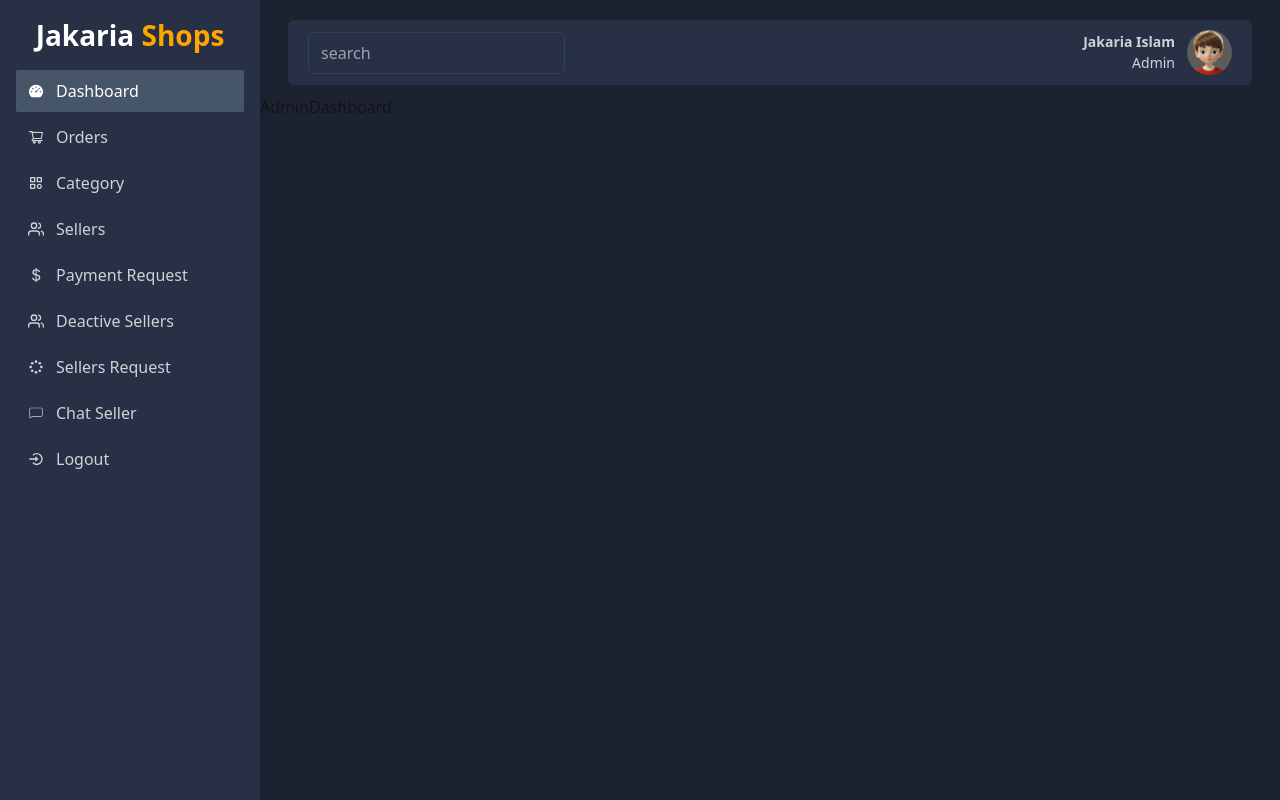
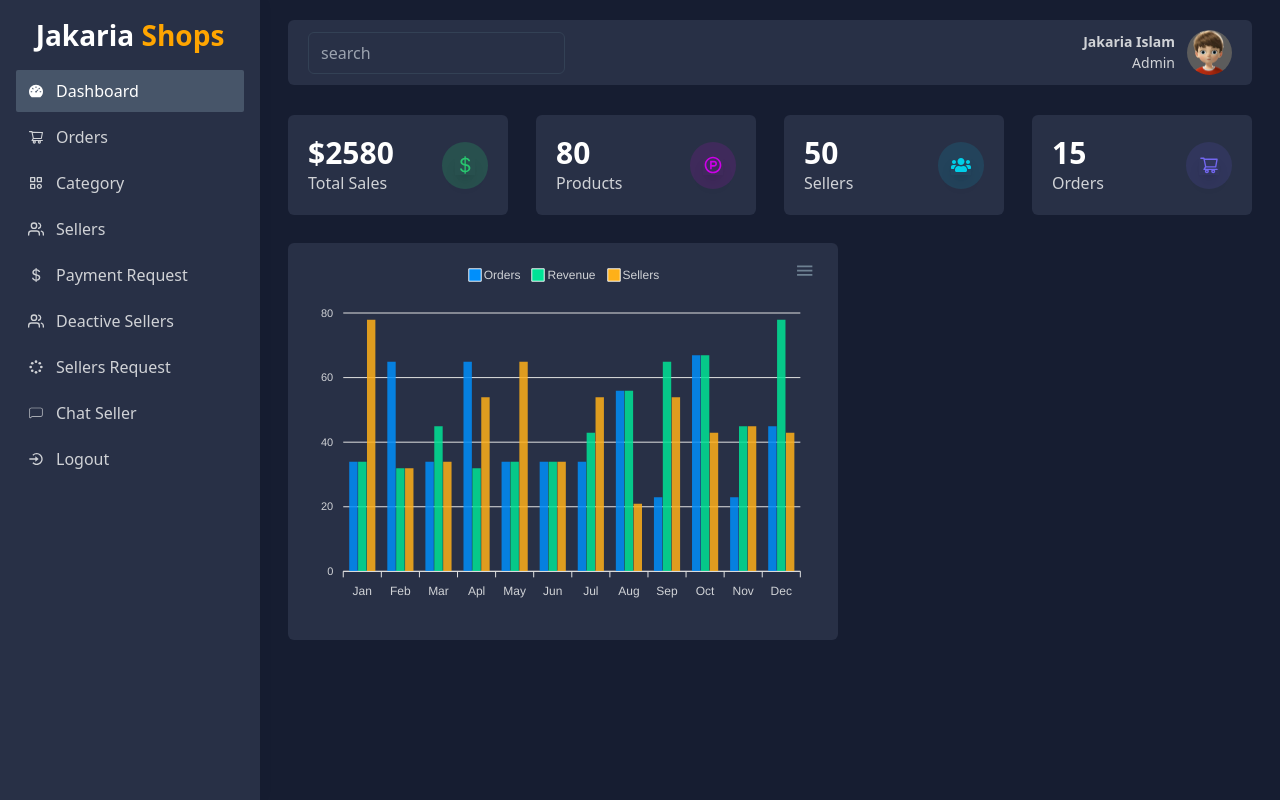
Before and after one commit to jakaria242/Multivendor-ecommerce-dashboard, a React (Create React App) app: page /admin/dashboard in a window 1280 px wide. Built offline with nearby package versions, Linux system fonts and the light colour scheme; no server answers.

Commit message:
dashboard  ar header & chart some design done

```diff
--- a/src/layout/Sidebar.jsx
+++ b/src/layout/Sidebar.jsx
@@ -18,7 +18,7 @@
 
   return (
     <div>
-       <div onClick={()=>setShowSidebar(false)} className={`fixed duration-200 ${!setShowSidebar ? 'invisible' : 'visible'} w-screen h-screen bg-[#22292f80] top-0 left-10 z-10`}></div>
+       <div onClick={()=>setShowSidebar(false)} className={`fixed duration-200 ${!showSidebar ? 'invisible' : 'visible'} w-screen h-screen bg-[#22292f80] top-0 left-10 z-10`}></div>
        <div className={`w-[260px] fixed bg-[#283046] z-50 top-0 h-screen shadow-[0_0_15px_0_rgb(34_41_47_/_5%)] transition-all ${showSidebar ? 'left-0': '-left-[260px] lg:left-0'}`}>
            {/*
 
--- a/src/views/admin/AdminDashboard.jsx
+++ b/src/views/admin/AdminDashboard.jsx
@@ -1,8 +1,105 @@
 import React from 'react'
+import { BsCurrencyDollar } from 'react-icons/bs'
+import { RiProductHuntLine } from 'react-icons/ri'
+import { FaUsers } from 'react-icons/fa'
+import { AiOutlineShoppingCart } from 'react-icons/ai'
+import Chart from 'react-apexcharts'
 
 const AdminDashboard = () => {
+
+  const state = {
+    series: [
+        {
+            name: "Orders",
+            data: [34, 65, 34, 65, 34, 34, 34, 56, 23, 67, 23, 45]
+        },
+        {
+            name: "Revenue",
+            data: [34, 32, 45, 32, 34, 34, 43, 56, 65, 67, 45, 78]
+        },
+        {
+            name: "Sellers",
+            data: [78, 32, 34, 54, 65, 34, 54, 21, 54, 43, 45, 43]
+        }
+    ],
+    options: {
+        color: ['#181ee8', '#181ee8'],
+        plotOptions: {
+            radius: 30
+        },
+        chart: {
+            background: 'transparent',
+            foreColor: '#d0d2d6'
+        },
+        dataLabels: {
+            enabled: false
+        },
+        stroke: {
+            show: true,
+            curve: ['smooth', 'straight', 'stepline'],
+            lineCap: 'butt',
+            colors: '#f0f0f0',
+            width: .5,
+            dashArray: 0
+        },
+        xaxis: {
+            categories: ['Jan', 'Feb', 'Mar', 'Apl', 'May', 'Jun', 'Jul', 'Aug', 'Sep', 'Oct', 'Nov', 'Dec']
+        },
+        legend: {
+            position: 'top'
+        },
+     }
+   }
+
   return (
-    <div>AdminDashboard</div>
+    <div className='px-2 md:px-7 py-5'>
+        <div className='w-full grid grid-cols-1 sm:grid-cols-2 md:grid-cols-2 lg:grid-cols-4 gap-7'>
+           <div className='flex justify-between items-center p-5 bg-[#283046] rounded-md gap-3'>
+              <div className='flex flex-col justify-start items-start text-[#d0d2d6]'>
+                  <h3 className='text-3xl font-bold text-white'>$2580</h3>
+                  <span className='text-md font-medium'>Total Sales</span>
+              </div>
+              <div className='w-[46px] h-[47px] rounded-full bg-[#28c76f36] flex justify-center items-center text-xl '>
+                <BsCurrencyDollar className='text-[#28c76f] shadow-lg'/>
+              </div>
+           </div>
+           <div className='flex justify-between items-center p-5 bg-[#283046] rounded-md gap-3'>
+              <div className='flex flex-col justify-start items-start text-[#d0d2d6]'>
+                  <h3 className='text-3xl font-bold text-white'>80</h3>
+                  <span className='text-md font-medium'>Products</span>
+              </div>
+              <div className='w-[46px] h-[47px] rounded-full bg-[#e000e81f] flex justify-center items-center text-xl '>
+                <RiProductHuntLine className='text-[#cd00e8] shadow-lg'/>
+              </div>
+           </div>
+           <div className='flex justify-between items-center p-5 bg-[#283046] rounded-md gap-3'>
+              <div className='flex flex-col justify-start items-start text-[#d0d2d6]'>
+                  <h3 className='text-3xl font-bold text-white'>50</h3>
+                  <span className='text-md font-medium'>Sellers</span>
+              </div>
+              <div className='w-[46px] h-[47px] rounded-full bg-[#00cfe81f] flex justify-center items-center text-xl '>
+                <FaUsers className='text-[#00cfe8] shadow-lg'/>
+              </div>
+           </div>
+           <div className='flex justify-between items-center p-5 bg-[#283046] rounded-md gap-3'>
+              <div className='flex flex-col justify-start items-start text-[#d0d2d6]'>
+                  <h3 className='text-3xl font-bold text-white'>15</h3>
+                  <span className='text-md font-medium'>Orders</span>
+              </div>
+              <div className='w-[46px] h-[47px] rounded-full bg-[#7367f01f] flex justify-center items-center text-xl '>
+                <AiOutlineShoppingCart className='text-[#7367f0] shadow-lg'/>
+              </div>
+           </div>
+        </div>
+        <div className='w-full flex flex-wrap mt-7'>
+           <div className='w-full lg:w-7/12 lg:pr-3'>
+               <div className='w-full bg-[#283046] p-4 rounded-md'>
+                   <Chart options={state.options} series={state.series} type='bar' height={350} />
+               </div>
+           </div>
+
+        </div>
+    </div>
   )
 }
 
```
